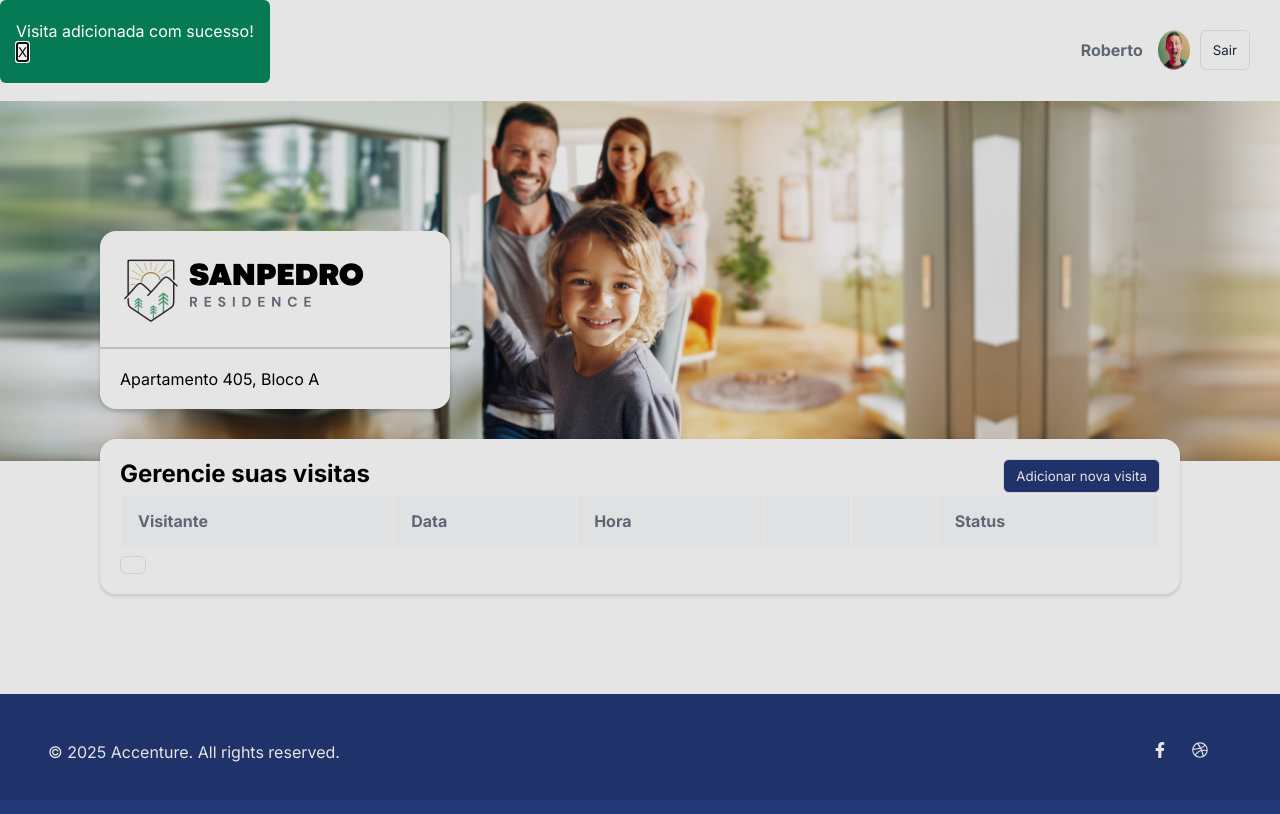
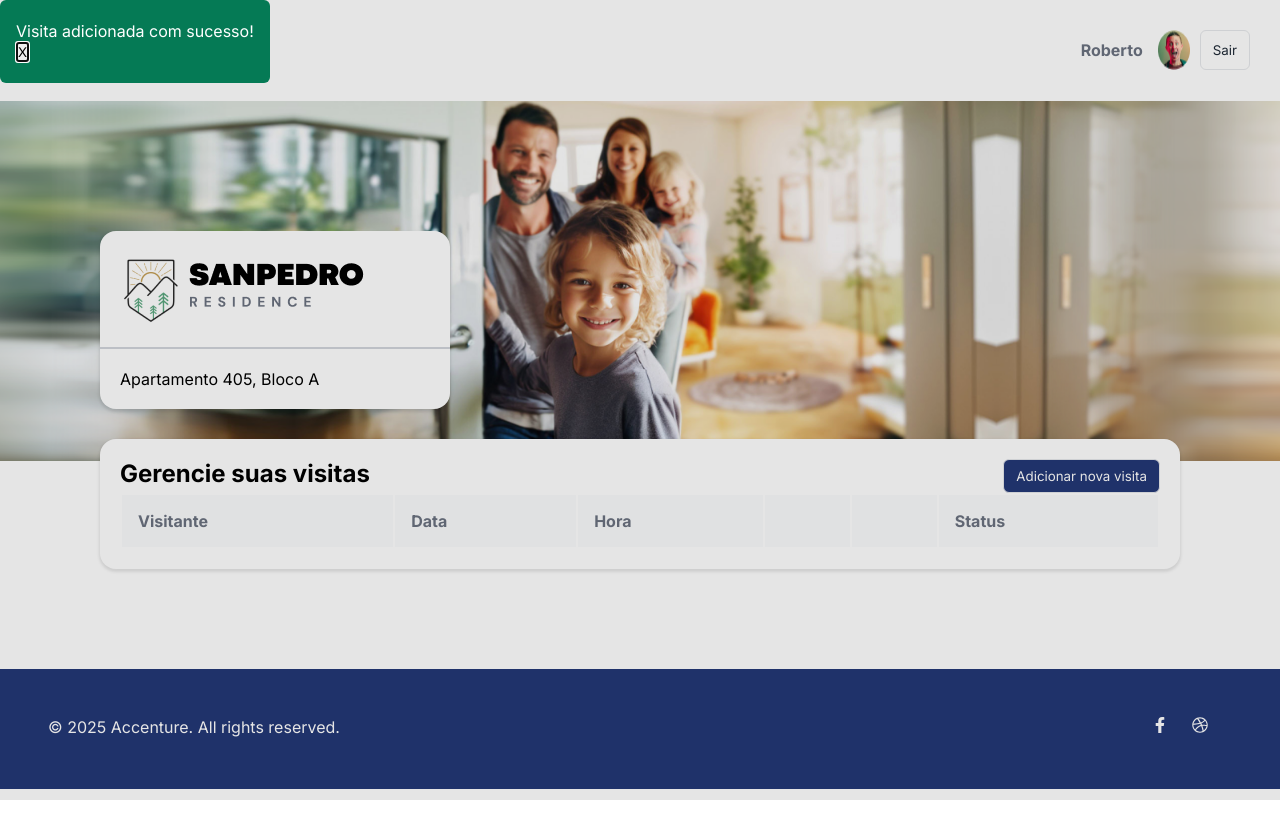
Before and after one commit to Calistofolio/Portaria-Remota, a React (Vite) app: page / in a window 1280 px wide. Built offline with nearby package versions, Linux system fonts and the light colour scheme.

Commit message:
removes test button from home page

```diff
--- a/src/components/cancel-modal/index.jsx
+++ b/src/components/cancel-modal/index.jsx
@@ -1,6 +1,7 @@
 import { useContext } from "react"
 import { VisitContext } from "../../context"
 import Button from "../button"
+
 
 function CancelModal(props) {
 
@@ -8,11 +9,10 @@ function CancelModal(props) {
 
     return (
             <dialog ref={cancelRef}>
-                <p>Visita adicionada com sucesso!</p>
+                <p>Cancelar visita?</p>
                 <Button title="Cancel" onclick={() => cancelVisit(props.index)}/>
                 <Button title="close" onclick={() => cancelRef.current.close()}/>
             </dialog>
-
     )
   }
 
--- a/src/pages/home/index.jsx
+++ b/src/pages/home/index.jsx
@@ -5,10 +5,9 @@ import style from "./Home.module.css"
 import VisitsTable from "../../components/visitsTable"
 import { useContext } from "react"
 import { VisitContext } from "../../context"
-import CancelModal from "../../components/cancel-modal"
 
 function Home() {
-  const {nav, dialogRef} = useContext(VisitContext)
+  const {nav} = useContext(VisitContext)
 
   return (
     <div className={style.relative}>
@@ -26,9 +25,7 @@ function Home() {
             </div>
           </div>
           <VisitsTable/>
-          <Button onclick = {() => dialogRef.current.showModal()}/>
           </div>
-          <CancelModal/>
         </MainCard>
       </div>
       </div>
--- a/src/pages/visitData/index.jsx
+++ b/src/pages/visitData/index.jsx
@@ -5,12 +5,12 @@ import { useContext, useEffect, useState } from "react"
 import { VisitContext } from "../../context"
 import MainCard from "../../components/main-card"
 import style from "./VisitData.module.css"
-import CancelModal from "../../components/cancel-modal"
+
 
 
 function VisitData() {
   const params = useParams();
-  const { visitInfo, setVisitInfo, nav, cancelRef, setIndex, dialogRef } = useContext(VisitContext)
+  const { visitInfo, setVisitInfo, nav, cancelRef, setIndex } = useContext(VisitContext)
   const [thisVisit, setThisVisit] = useState({
     name: "",
     date: "",
@@ -80,7 +80,6 @@ function VisitData() {
       </form>
       {params.id != "setVisit" ? <div className={style.red}> <Button onclick={() => cancelRef.current.showModal()} title="Cancelar visita"/> </div> : "" }
         </div>
-        <CancelModal/>
       </MainCard>
     </div>
 
```
